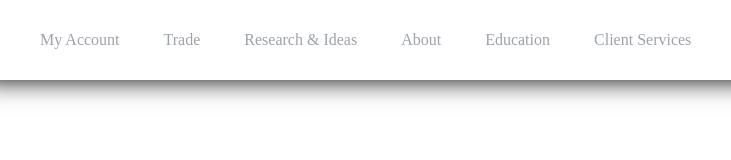
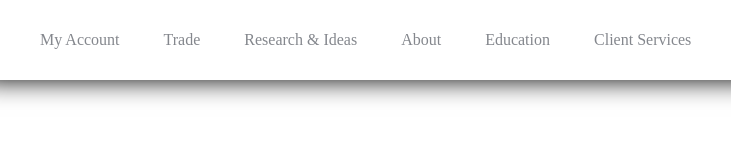
Before and after one commit to cherinckx14/stocks, a plain HTML site: page index.html in a window 1280 px wide. Shown: the full height of the page, 20-751 px from the left. Drawn offline with Linux system fonts and the light colour scheme.

Commit message:
Update index.html

```diff
--- a/index.html
+++ b/index.html
@@ -26,7 +26,7 @@ header li {
 }
 
 header li a {
-    color: #9EA2AA;
+    color: #84878D;
     text-decoration: none;
 }
 </style>
```
